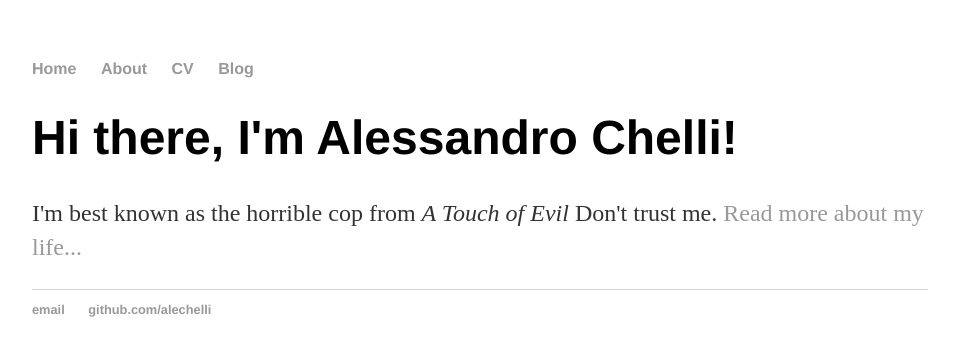
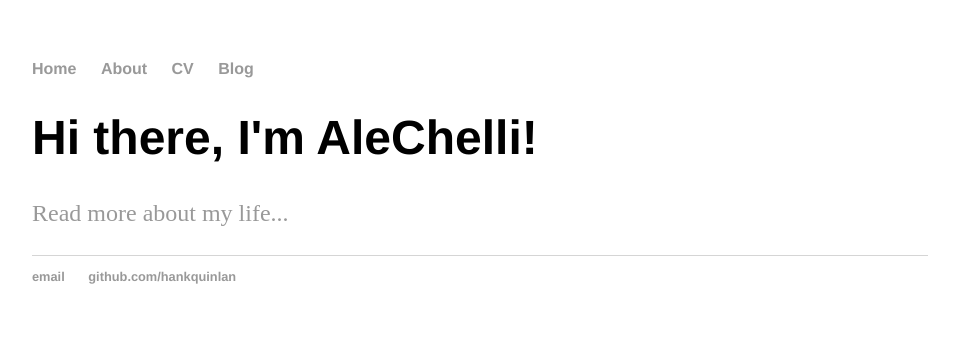
Before and after one commit to AleChelli/alechelli.github.io, a Jekyll site: the page built from index.html, in a window 1280 px wide. Shown: the top 356 px of the page, without its empty margins (160-1119 px from the left). Built offline with Jekyll 4.4.1, drawn with Linux system fonts in a browser that asks for light colours.

Commit message:
Update index.html

```diff
--- a/index.html
+++ b/index.html
@@ -1,29 +1,8 @@
-<!DOCTYPE html>
-<html>
-	<head>
-		<title>Ale Chelli</title>
-		<link rel="stylesheet" type="text/css" href="/css/main.css">
-	</head>
-	<body>
-		<nav>
-    		<ul>
-        		<li><a href="/">Home</a></li>
-	        	<li><a href="/about">About</a></li>
-        		<li><a href="/cv">CV</a></li>
-        		<li><a href="/blog">Blog</a></li>
-    		</ul>
-		</nav>
-		<div class="container">
-    		<div class="blurb">
-        		<h1>Hi there, I'm Alessandro Chelli!</h1>
-				<p>I'm best known as the horrible cop from <em>A Touch of Evil</em> Don't trust me. <a href="/about">Read more about my life...</a></p>
-    		</div><!-- /.blurb -->
-		</div><!-- /.container -->
-		<footer>
-    		<ul>
-        		<li><a href="mailto:alessandrochelli@gmail.com">email</a></li>
-        		<li><a href="https://github.com/alechelli">github.com/alechelli</a></li>
-			</ul>
-		</footer>
-	</body>
-</html>
+---
+layout: default
+title: AleChelli
+---
+<div class="blurb">
+	<h1>Hi there, I'm AleChelli!</h1>
+	<p><a href="/about">Read more about my life...</a></p>
+</div><!-- /.blurb -->
```
